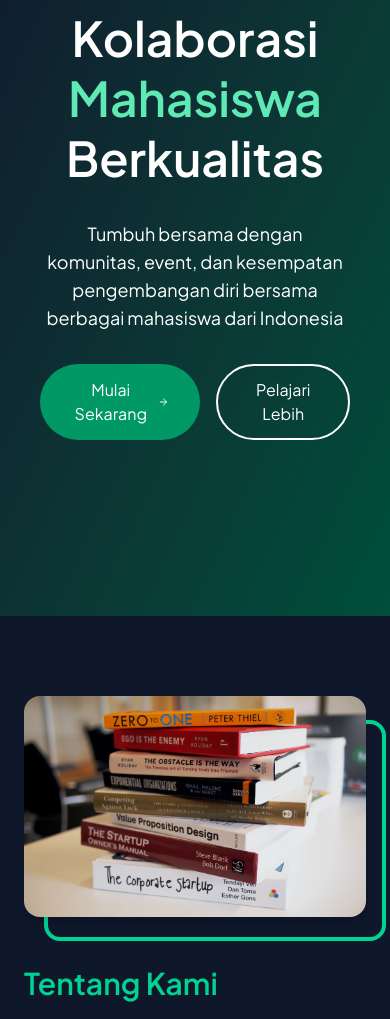
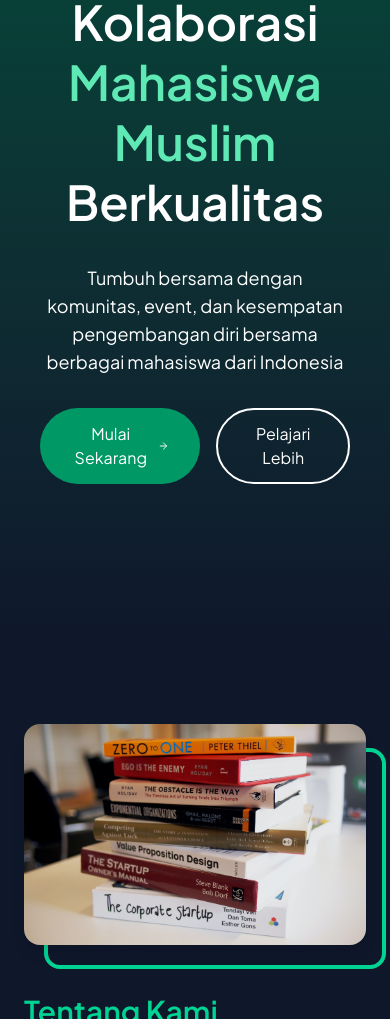
Before and after one commit to mgs28-mh/mgs, a Next.js app: page / in a window 390 px wide. Shown: the part 228-1247 px from the top of the page. Built offline with nearby package versions, Linux system fonts and the light colour scheme; no server answers.

Commit message:
mgs: update components

```diff
--- a/components/about.tsx
+++ b/components/about.tsx
@@ -1,55 +1,82 @@
-"use client";
+'use client';
 import { motion } from "framer-motion";
 import Image from "next/image";
 import Link from "next/link";
 import { FiArrowRight } from "react-icons/fi";
 
+const containerVariants = {
+  hidden: { opacity: 0 },
+  visible: {
+    opacity: 1,
+    transition: {
+      staggerChildren: 0.2,
+      delayChildren: 0.2
+    }
+  }
+};
+
+const itemVariants = {
+  hidden: { opacity: 0, y: 30 },
+  visible: {
+    opacity: 1,
+    y: 0,
+    transition: { type: "spring", stiffness: 100, damping: 15 }
+  }
+};
+
 export default function About() {
   return (
-    <section
+    <motion.section
       id="about"
       className="py-20 bg-white dark:bg-slate-900 overflow-x-hidden"
+      initial="hidden"
+      whileInView="visible"
+      viewport={{ once: true, amount: 0.2 }}
+      variants={containerVariants}
     >
       <div className="container mx-auto px-6">
         <div className="flex flex-col md:flex-row gap-12 items-center">
+
           {/* Image Column */}
-          <motion.div
-            initial={{ opacity: 0, x: 50 }}
-            whileInView={{ opacity: 1, x: 0 }}
-            viewport={{ once: true }}
-            className="flex-1"
-          >
-            <div className="relative">
-              <div className="absolute -bottom-6 -right-5 w-full h-full border-4 border-emerald-400 rounded-2xl z-0"></div>
+          <motion.div variants={itemVariants} className="flex-1 group relative">
+            <div className="relative transition-all duration-500 group-hover:scale-105 group-hover:shadow-2xl group-hover:shadow-emerald-200 dark:group-hover:shadow-emerald-800">
+              <div className="absolute -bottom-6 -right-5 w-full h-full border-4 border-emerald-400 rounded-2xl z-0 transition-all duration-300 group-hover:-bottom-4 group-hover:-right-3"></div>
               <Image
                 src="/example-5.jpg"
                 alt="Tentang Komunitas"
+                placeholder="empty"
                 width={400}
                 height={600}
-                className="relative z-10 rounded-2xl w-full h-auto object-cover shadow-lg"
+                className="relative z-10 rounded-2xl w-full h-auto object-cover shadow-lg transition-transform duration-500 ease-in-out"
               />
             </div>
           </motion.div>
+
           {/* Text Column */}
-          <motion.div
-            initial={{ opacity: 0, x: 50 }}
-            whileInView={{ opacity: 1, x: 0 }}
-            viewport={{ once: true }}
-            className="flex-1 space-y-6"
+          <motion.div variants={itemVariants} className="flex-1 space-y-6">
+            <motion.h2
+              variants={itemVariants}
+              className="text-3xl font-bold text-emerald-600 dark:text-emerald-400"
             >
-            <h2 className="text-3xl font-bold text-emerald-600 dark:text-emerald-400">
               Tentang Kami
-            </h2>
-            <h3 className="text-4xl font-bold text-slate-800 dark:text-white">
+            </motion.h2>
+
+            <motion.h3
+              variants={itemVariants}
+              className="text-4xl font-bold text-slate-800 dark:text-white"
+            >
               Membangun Jaringan Mahasiswa Berkualitas
-            </h3>
+            </motion.h3>
 
-            <p className="text-lg text-slate-600 dark:text-slate-300">
+            <motion.p
+              variants={itemVariants}
+              className="text-lg text-slate-600 dark:text-slate-300"
+            >
               KAMMUI menjadi wadah bagi mahasiswa untuk kolaboratif, progresif,
               produktivitas tinggi, serta bermanfaat bagi masyarakat.
-            </p>
+            </motion.p>
 
-            <div className="space-y-4">
+            <motion.div variants={itemVariants} className="space-y-4">
               {[
                 {
                   title: "200+ Anggota",
@@ -64,7 +91,11 @@
                   desc: "Berdasarkan minat dan bidang studi",
                 },
               ].map((item, index) => (
-                <div key={index} className="flex gap-4">
+                <motion.div
+                  key={index}
+                  variants={itemVariants}
+                  className="flex gap-4"
+                >
                   <div className="flex-shrink-0 mt-1">
                     <div className="w-6 h-6 rounded-full bg-emerald-100 dark:bg-emerald-900 flex items-center justify-center">
                       <svg
@@ -90,10 +121,11 @@
                       {item.desc}
                     </p>
                   </div>
-                </div>
+                </motion.div>
               ))}
-            </div>
+            </motion.div>
 
+            <motion.div variants={itemVariants}>
               <Link
                 href="/about"
                 className="mt-6 px-8 py-3 bg-emerald-600 hover:bg-emerald-700 text-white rounded-full inline-flex items-center gap-2 transition"
@@ -101,8 +133,9 @@
                 Selengkapnya <FiArrowRight />
               </Link>
             </motion.div>
+          </motion.div>
         </div>
       </div>
-    </section>
+    </motion.section>
   );
 }
--- a/components/blog-page.tsx
+++ b/components/blog-page.tsx
@@ -71,7 +71,7 @@
   }
 
   return (
-    <main className="flex min-h-screen flex-col items-center p-4 sm:p-12 md:p-24 bg-blend-darken">
+    <main className="flex min-h-screen flex-col items-center p-4 sm:p-12 md:p-24 bg-gradient-to-t from-emerald-50 to-white dark:from-emerald-900 dark:to-slate-900">
       <section className="w-full pt-6 sm:pt-12">
         <div className="mx-auto container space-y-8 sm:space-y-12 px-2 sm:px-4 md:px-6">
           <motion.div
--- a/components/blog.tsx
+++ b/components/blog.tsx
@@ -58,7 +58,7 @@
   }
 
   return (
-    <main className="flex min-h-screen flex-col items-center p-4 sm:p-12 md:p-24 bg-blend-darken">
+    <main className="flex min-h-screen flex-col items-center p-4 sm:p-12 md:p-24 bg-gradient-to-t from-emerald-50 to-white dark:from-emerald-900 dark:to-slate-900">
       <section className="w-full pt-6 sm:pt-12">
         <div className="mx-auto container space-y-8 sm:space-y-12 px-2 sm:px-4 md:px-6">
           <motion.div
@@ -68,7 +68,7 @@
             className="flex flex-col items-center justify-center space-y-2 sm:space-y-4 text-center"
           >
             <div className="space-y-1 sm:space-y-2">
-              <h1 className="text-2xl sm:text-3xl font-bold tracking-tighter text-white">
+              <h1 className="text-3xl sm:text-3xl font-bold tracking-tighter text-white">
                 Blog & Artikel
               </h1>
               <p className="text-sm sm:text-base max-w-[900px] text-white md:text-xl/relaxed lg:text-base/relaxed xl:text-xl/relaxed">
--- a/components/home.tsx
+++ b/components/home.tsx
@@ -4,7 +4,7 @@
 
 export default function HomePage() {
   return (
-    <main className="relative min-h-screen bg-gradient-to-br from-slate-50 to-emerald-50 dark:from-slate-900 dark:to-emerald-900">
+    <main className="relative min-h-screen bg-gradient-to-b from-emerald-50 to-white dark:from-emerald-900 dark:to-slate-900">
       <section className="relative z-15 mx-auto px-10 py-40 flex flex-col items-center justify-center min-h-screen text-center">
         <motion.div
           initial={{ opacity: 0, y: 20 }}
@@ -15,7 +15,7 @@
             Wadah Kolaborasi
             <span className="text-emerald-300">
               {" "}
-              Mahasiswa{" "}
+              Mahasiswa Muslim{" "}
             </span>
             Berkualitas
           </h1>
```
Lines whose indentation alone changed are shown as unchanged.
